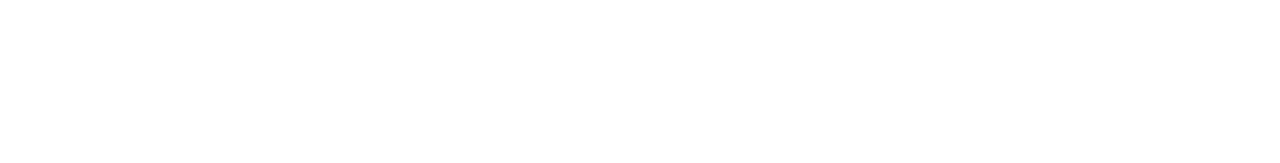
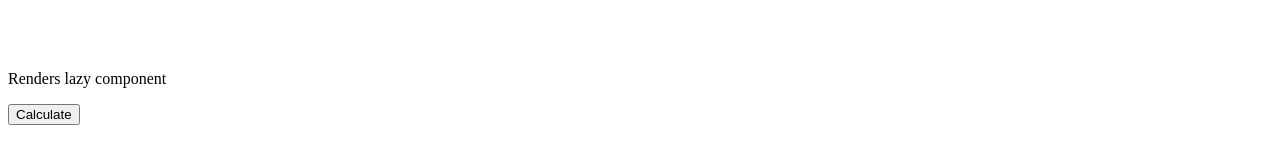
Before and after one commit to karthick3018/simple-searchbar, a React (Create React App) app: page / in a window 1280 px wide. Shown: the part 177-340 px from the top of the page. Built offline with nearby package versions, Linux system fonts and the light colour scheme; no server answers.

Commit message:
lazy loading , dynamic import

```diff
--- a/src/App.js
+++ b/src/App.js
@@ -1,10 +1,13 @@
-import React,{useState, useEffect} from 'react';
+import React,{useState, useEffect,Suspense} from 'react';
 import debounce from "lodash/debounce";
 import filter from "lodash/filter";
 import axios from 'axios';
 import { useLocation } from "react-router";
 import queryString from "query-string";
 import {WrapperDiv,Input,List,ListWrapper,ListUl,Icon,NoResult} from './styles';
+import {calculateFn} from './calculate';
+const LazyRender = React.lazy(() => import('./lazyRender'));
+
 
 const App=(props)=> {
 
@@ -79,7 +82,14 @@
     return [];
   }
 
+  const handleCalculateClick = ( ) => {
+    import("./calculate").then(math => {
+      console.log(math.calculateFn(2, 3));
+    });
+  }
+
   return (
+    <>
    <WrapperDiv>
 
      <Input
@@ -105,6 +115,11 @@
       </ListWrapper>
       {nameSuggestionList && !nameSuggestionList.length && <NoResult>No results found !</NoResult>}
    </WrapperDiv>
+   <Suspense fallback={<div>Loading...</div>}>
+        <LazyRender />
+      </Suspense>
+      <button onClick={handleCalculateClick}>Calculate</button>
+      </>
   );
 }
 
--- /dev/null
+++ b/src/calculate.js
@@ -0,0 +1,2 @@
+export  const calculateFn = (a,b) => a+b;
+console.log('ss')
--- /dev/null
+++ b/src/lazyRender.js
@@ -0,0 +1,12 @@
+import React from 'react';
+console.log('hihu')
+
+const LazyRender = () => {
+  return (
+    <>
+    <p>Renders lazy component</p>
+    </>
+  )
+}
+
+export default LazyRender;
```
